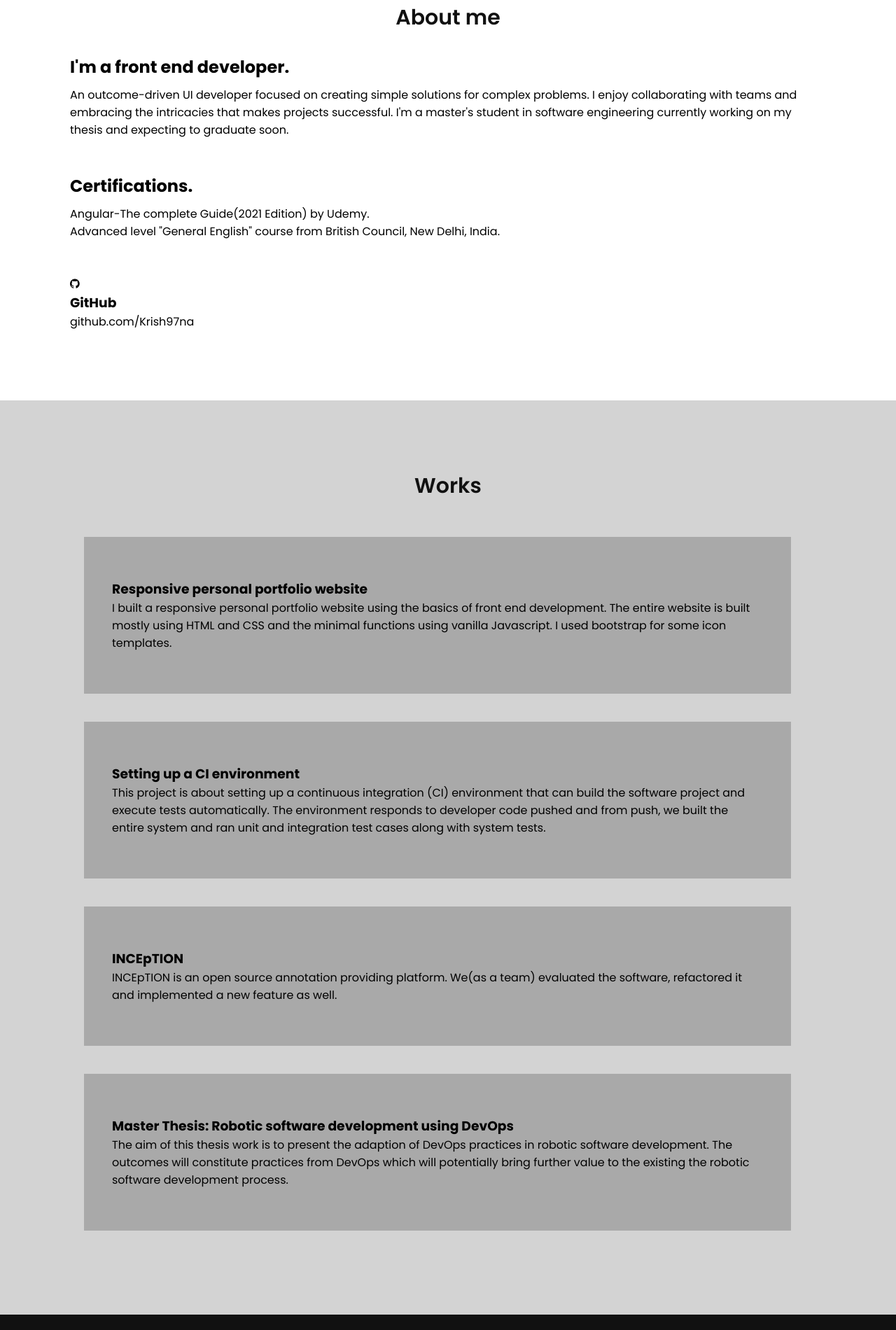
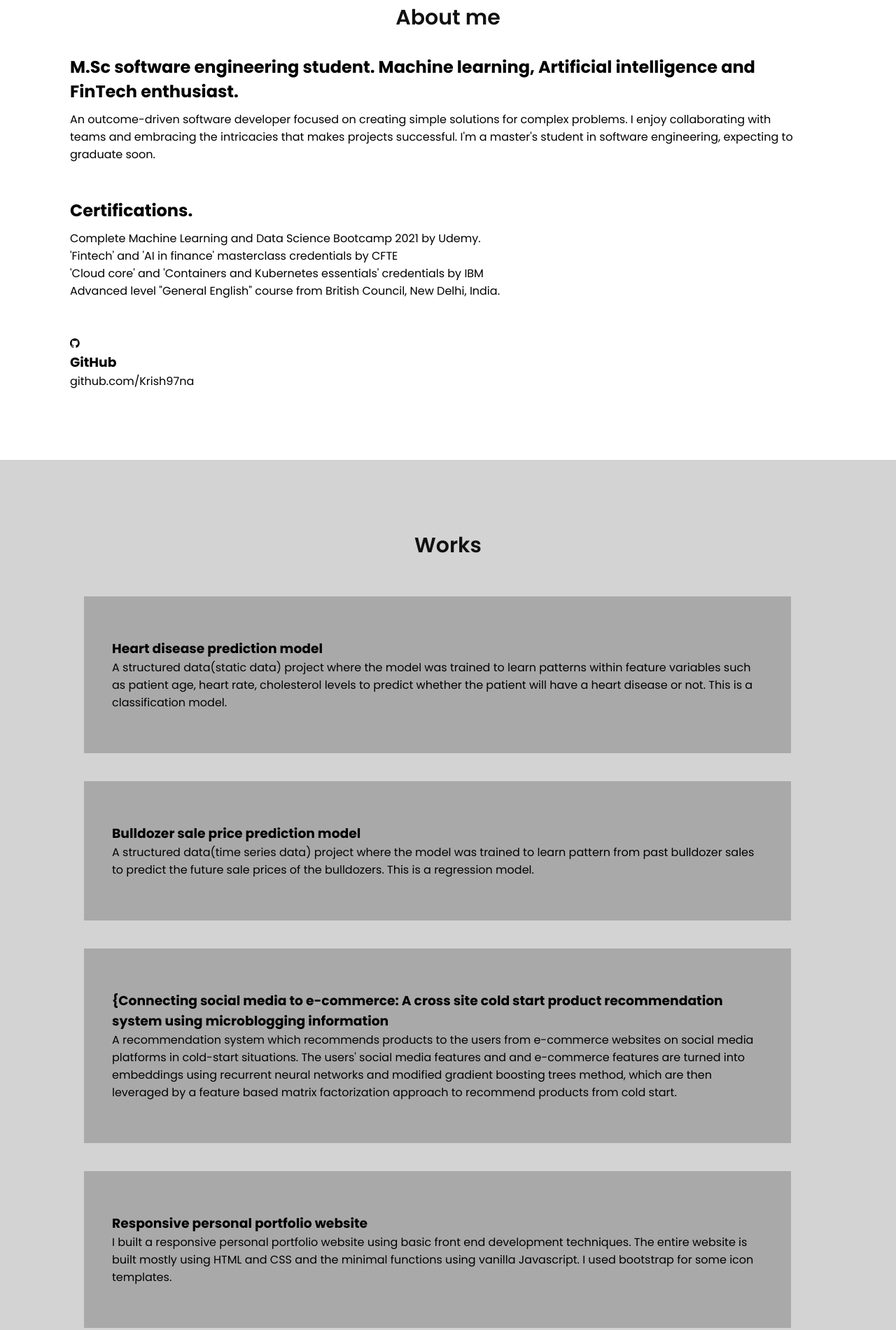
Before and after one commit to Krish97na/Personal-website-project, a plain HTML site: page index.html in a window 1280 px wide. Shown: the part 897-2797 px from the top of the page at 70% size. Drawn offline with Linux system fonts and the light colour scheme.

Commit message:
Update index.html

```diff
--- a/index.html
+++ b/index.html
@@ -30,11 +30,13 @@
             </div>
             <div class="content">
                 <div class="contentBox">
-                    <h3>I'm a front end developer. </h3>
-                    <p>An outcome-driven UI developer focused on creating simple solutions for complex problems. I enjoy collaborating with teams and embracing the intricacies that makes projects successful. I'm a master's student in software engineering currently working on my thesis and expecting to graduate soon.</p>
+                    <h3>M.Sc software engineering student. Machine learning, Artificial intelligence and FinTech enthusiast. </h3>
+                    <p>An outcome-driven software developer focused on creating simple solutions for complex problems. I enjoy collaborating with teams and embracing the intricacies that makes projects successful. I'm a master's student in software engineering, expecting to graduate soon.</p>
                     <br><br>
                     <h3>Certifications. </h3>
-                    <p>Angular-The complete Guide(2021 Edition) by Udemy. </p>
+                    <p>Complete Machine Learning and Data Science Bootcamp 2021 by Udemy. </p>
+                    <p>'Fintech' and 'AI in finance' masterclass credentials by CFTE </p>
+                    <p>'Cloud core' and 'Containers and Kubernetes essentials' credentials by IBM </p>
                     <p>Advanced level "General English" course from British Council, New Delhi, India.</p>
                 </div>
             </div>
@@ -57,20 +59,28 @@
             </div>
             <div class="content">
                 <div class="workBox">
+                    <h3>Heart disease prediction model</h3>
+                    <p>A structured data(static data) project where the model was trained to learn patterns within feature variables such as patient age, heart rate, cholesterol levels to predict whether the patient will have a heart disease or not. This is a classification model.</p>
+                </div>
+                <div class="workBox">
+                    <h3>Bulldozer sale price prediction model</h3>
+                    <p>A structured data(time series data) project where the model was trained to learn pattern from past bulldozer sales to predict the future sale prices of the bulldozers. This is a regression model.</p>
+                </div>
+                <div class="workBox">
+                    <h3>{Connecting social media to e-commerce: A cross site cold start product recommendation system using microblogging information</h3>
+                    <p> A recommendation system which recommends products to the users from e-commerce websites on social media platforms in cold-start situations. The users' social media features and and e-commerce features are turned into embeddings using recurrent neural networks and modified gradient boosting trees method, which are then leveraged by a feature based matrix factorization approach to recommend products from cold start.</p>
+                </div>
+                <div class="workBox">
                     <h3>Responsive personal portfolio website </h3>
-                    <p>I built a responsive personal portfolio website using the basics of front end development. The entire website is built mostly using HTML and CSS and the minimal functions using vanilla Javascript. I used bootstrap for some icon templates.</p>
+                    <p>I built a responsive personal portfolio website using basic front end development techniques. The entire website is built mostly using HTML and CSS and the minimal functions using vanilla Javascript. I used bootstrap for some icon templates.</p>
                 </div>
                 <div class="workBox">
                     <h3>Setting up a CI environment </h3>
                     <p>This project is about setting up a continuous integration (CI) environment that can build the software project and execute tests automatically. The environment responds to developer code pushed and from push, we built the entire system and ran unit and integration test cases along with system tests.</p>
                 </div>
                 <div class="workBox">
-                    <h3>INCEpTION </h3>
-                    <p>INCEpTION is an open source annotation providing platform. We(as a team) evaluated the software, refactored it and implemented a new feature as well.</p>
-                </div>
-                <div class="workBox">
                     <h3>Master Thesis: Robotic software development using DevOps </h3>
-                    <p> The aim of this thesis work is to present the adaption of DevOps practices in robotic software development. The outcomes will constitute practices from DevOps which will potentially bring further value to the existing the robotic software development process.</p>
+                    <p> The aim of the thesis was to present the results of the usage of DevOps practices in robotic software development. 15 DevOps practices have been selected and mapped to the robotic software development process. The potential advantages and limitations of the proposed mapping’s implementation were presented.</p>
                 </div>
             </div>
         </section>
```
